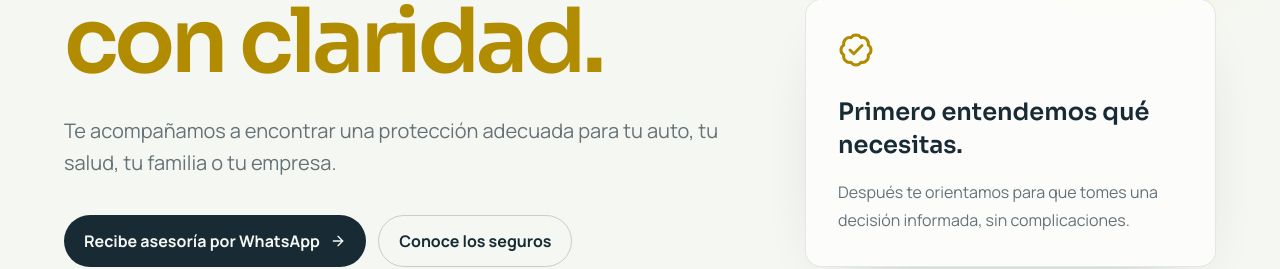
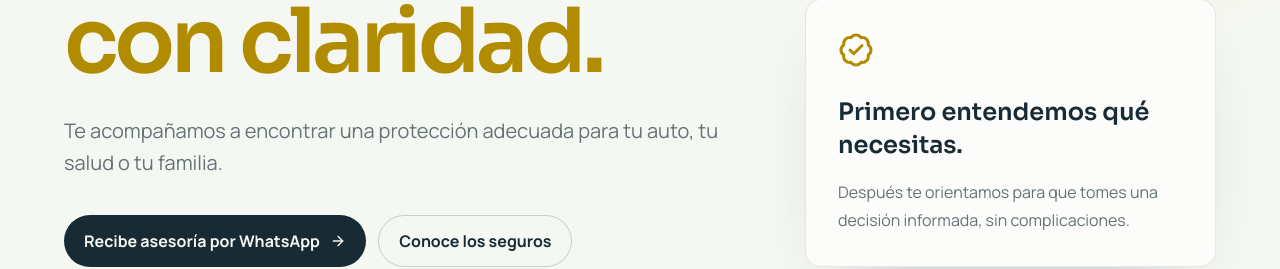
Before and after one commit to SalvadorACP/fundiaseguros, a Next.js app: page / in a window 1280 px wide. Shown: the part 406-675 px from the top of the page. Built offline with nearby package versions, Linux system fonts and the light colour scheme.

Commit message:
ajustes en hero section

```diff
--- a/src/components/sections/hero.tsx
+++ b/src/components/sections/hero.tsx
@@ -12,7 +12,7 @@ export function Hero() {
             Protege lo que importa, <span className="text-accent-strong">con claridad.</span>
           </h1>
           <p className="mt-7 max-w-2xl text-pretty text-lg leading-8 text-muted-foreground sm:text-xl">
-            Te acompañamos a encontrar una protección adecuada para tu auto, tu salud, tu familia o tu empresa.
+            Te acompañamos a encontrar una protección adecuada para tu auto, tu salud o tu familia.
           </p>
           <div className="mt-9 flex flex-col gap-3 sm:flex-row">
             <a href={siteConfig.contact.whatsapp} target="_blank" rel="noopener noreferrer" className="button-primary">
```
